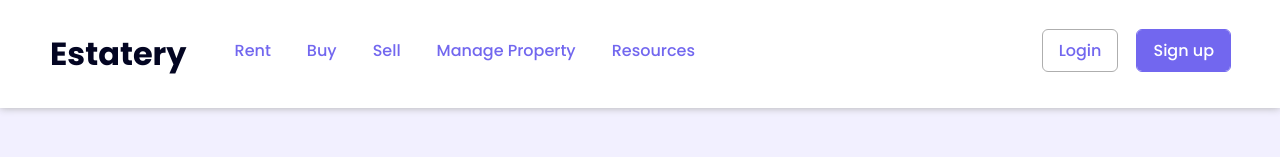
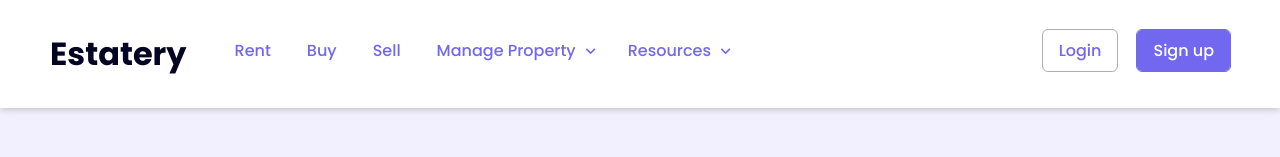
Before and after one commit to ShivangamSoni/react-real-estate-filter-app, a React (Create React App) app: page /rent in a window 1280 px wide. Shown: the top 157 px of the page. Built offline with nearby package versions, Linux system fonts and the light colour scheme.

Commit message:
Add: Sub Nav Drawer

```diff
--- /dev/null
+++ b/src/components/Header/Drawer/Drawer.js
@@ -0,0 +1,44 @@
+import { useState, useRef, useEffect } from "react";
+
+import { MdKeyboardArrowDown } from "react-icons/md";
+
+import { Container, NavDrawerButton } from "./styled.component";
+import { NavLink } from "../styled.component";
+
+const Drawer = ({ label, links }) => {
+  const [open, setOpen] = useState(false);
+  const drawerRef = useRef(null);
+
+  useEffect(() => {
+    if (open) {
+      const mouseDownHandler = (e) => {
+        if (!drawerRef.current.contains(e.target)) {
+          toggleDrawer();
+        }
+      };
+      document.addEventListener("mousedown", mouseDownHandler);
+
+      return () => document.removeEventListener("mousedown", mouseDownHandler);
+    }
+  }, [open]);
+
+  const toggleDrawer = () => setOpen((prev) => !prev);
+
+  return (
+    <Container ref={drawerRef}>
+      <NavDrawerButton onClick={toggleDrawer}>
+        <span>{label}</span> <MdKeyboardArrowDown />
+      </NavDrawerButton>
+
+      <ul className={`subNav ${open && "visible"}`}>
+        {links.map(({ id, to, label }) => (
+          <li key={id}>
+            <NavLink href={to}>{label}</NavLink>
+          </li>
+        ))}
+      </ul>
+    </Container>
+  );
+};
+
+export default Drawer;
--- /dev/null
+++ b/src/components/Header/Drawer/styled.component.js
@@ -0,0 +1,61 @@
+import styled from "styled-components";
+
+import { navLinkCommon } from "../styled.component";
+
+export const Container = styled.div`
+  position: relative;
+
+  & .subNav {
+    list-style: none;
+    padding: 0 10px 10px;
+    margin: 0;
+
+    position: absolute;
+    top: 102%;
+    left: 0;
+    z-index: 999;
+    width: 100%;
+
+    background-color: var(--light);
+    box-shadow: 0 0 0.3em 0 var(--gray);
+    border-radius: 7px;
+
+    opacity: 0;
+    visibility: hidden;
+    transform: translateX(20px);
+    transition: all 300ms linear;
+
+    &.visible {
+      opacity: 1;
+      visibility: visible;
+      transform: translateX(0);
+    }
+
+    & li {
+      display: flex;
+      flex-direction: column;
+      align-items: stretch;
+      margin-top: 10px;
+    }
+  }
+`;
+
+export const NavDrawerButton = styled.a`
+  ${navLinkCommon}
+
+  width: 100%;
+  text-align: left;
+
+  & span {
+    display: inline-block;
+    margin-right: 1em;
+  }
+
+  & svg {
+    position: absolute;
+    top: 50%;
+    right: 0;
+    transform: translateY(-50%);
+    font-size: 1.2rem;
+  }
+`;
--- a/src/components/Header/Header.js
+++ b/src/components/Header/Header.js
@@ -11,6 +11,8 @@ import {
   ButtonLink,
   NavToggle,
 } from "./styled.component";
+
+import Drawer from "./Drawer/Drawer";
 
 const SITE_LINKS = [
   {
@@ -31,12 +33,34 @@ const SITE_LINKS = [
   {
     id: 4,
     label: "Manage Property",
-    to: "/manage-property",
+    links: [
+      {
+        id: 1,
+        label: "Houses",
+        to: "/manage/houses",
+      },
+      {
+        id: 2,
+        label: "Farm Houses",
+        to: "/manage/farm-houses",
+      },
+    ],
   },
   {
     id: 5,
     label: "Resources",
-    to: "/resources",
+    links: [
+      {
+        id: 1,
+        label: "FAQ",
+        to: "/resources/faq",
+      },
+      {
+        id: 2,
+        label: "Contact",
+        to: "/contact",
+      },
+    ],
   },
 ];
 
@@ -84,9 +108,13 @@ const Header = () => {
 
       <NavBar className={`${visible && "visible"}`}>
         <ul>
-          {SITE_LINKS.map(({ id, label, to }) => (
+          {SITE_LINKS.map(({ id, label, to, links }) => (
             <li key={id}>
-              <NavLink href={to}>{label}</NavLink>
+              {to ? (
+                <NavLink href={to}>{label}</NavLink>
+              ) : (
+                <Drawer label={label} links={links} />
+              )}
             </li>
           ))}
         </ul>
--- a/src/components/Header/styled.component.js
+++ b/src/components/Header/styled.component.js
@@ -1,4 +1,4 @@
-import styled from "styled-components";
+import styled, { css } from "styled-components";
 import {
   button,
   buttonLinkReset,
@@ -93,7 +93,7 @@ export const NavToggle = styled.button`
   }
 `;
 
-export const NavLink = styled.a`
+export const navLinkCommon = css`
   ${linkStyles}
 
   padding: 0.5em;
@@ -131,6 +131,10 @@ export const NavLink = styled.a`
   }
 `;
 
+export const NavLink = styled.a`
+  ${navLinkCommon}
+`;
+
 export const ButtonLink = styled.a`
   ${button}
 `;
--- a/src/styles/common.component.js
+++ b/src/styles/common.component.js
@@ -100,4 +100,4 @@ export const titleUnderline = css`
   }
 `;
 
-export const responsiveWidth = "max-width: 800px";
+export const responsiveWidth = "max-width: 850px";
```
